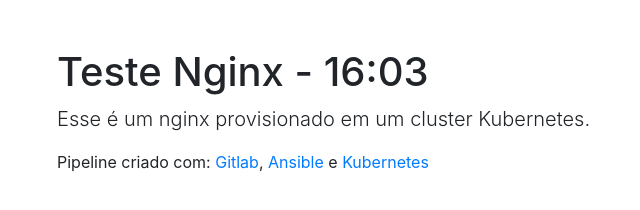
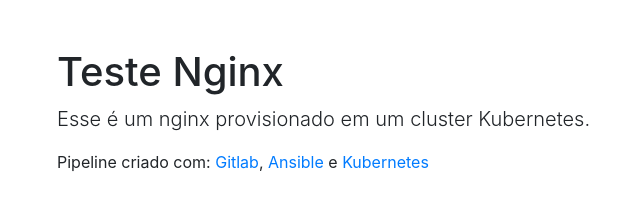
Before and after one commit to oscarrodrigues/teste-nginx, a plain HTML site: page index.html in a window 1280 px wide. Shown: the whole page, without its empty margins (28-668 px from the left). Drawn offline with nearby package versions, Linux system fonts and the light colour scheme.

Commit message:
Update index.html

```diff
--- a/index.html
+++ b/index.html
@@ -14,7 +14,7 @@
     <!-- Begin page content -->
     <main role="main" class="flex-shrink-0">
       <div class="container">
-        <h1 class="mt-5">Teste Nginx - 16:03</h1>
+        <h1 class="mt-5">Teste Nginx</h1>
         <p class="lead">Esse é um nginx provisionado em um cluster Kubernetes.</p>
         <p>Pipeline criado com: <a href="https://about.gitlab.com/">Gitlab</a>,<a href="https://www.ansible.com/"> Ansible</a> e <a href="https://kubernetes.io/">Kubernetes</a></p>
       </div>
```
